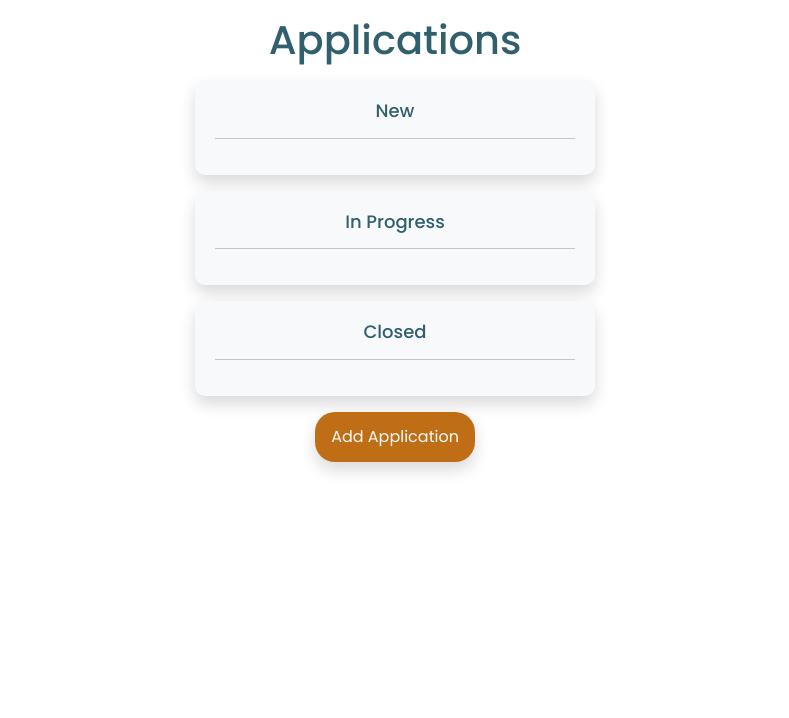
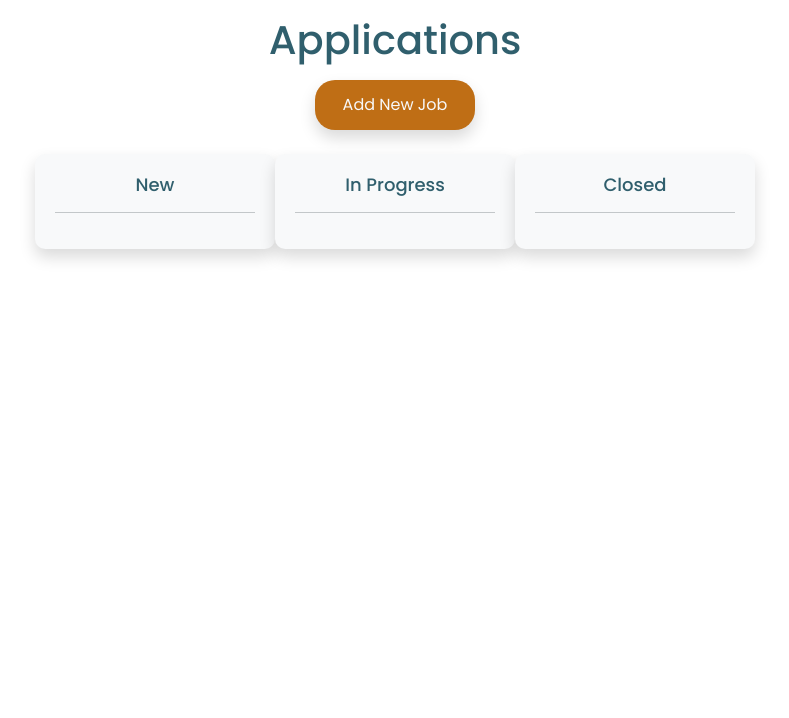
Before and after one commit to Tamas-Gavlider/2410-hackhaton-team5, a Django app: page /job_applications/ in a window 1280 px wide. Shown: the part 165-883 px from the top of the page, without its empty margins (245-1034 px from the left). Run offline with Django 5.2, Linux system fonts and the light colour scheme; the visitor is signed in with stand-in values (Sample User, id 1); data that the repository does not hold is empty; some libraries are stand-ins or nearby versions.

Commit message:
feat(ui): adjust Kanban layout for larger screens and update 'Add New Job' button
- Changed Kanban board direction to horizontal layout on larger screens using media queries
- Updated 'Add Application' button text to 'Add New Job'
- Moved 'Add New Job' button to the top right corner of the dashboard

```diff
--- a/job_applications/templates/job_applications/job_applications.html
+++ b/job_applications/templates/job_applications/job_applications.html
@@ -5,6 +5,9 @@
   <div class="row">
     <div class="col-md-12 col-lg-10 col-xl-8 text-center mx-auto mb-2">
       <h1>Applications</h1>
+      <a class="primary-btn button shadow mt-2 mb-3 btn" href="{% url 'add_application' %}">
+        Add New Job
+      </a>
       <div class="board">
         <div class="column shadow my-2" id="newApp">
           <h2>New</h2>
@@ -58,9 +61,6 @@
             {% endfor %}
           </div>
         </div>
-        <a class="primary-btn button shadow mt-2 mb-3 btn" href="{% url 'add_application' %}">
-          Add Application
-        </a>
         {% if application.id %}
         <a class="secondary-btn button shadow mt-2 mb-3 btn" href="{% url 'edit_application' application.id %}">Edit</a>
         {% endif %}
--- a/static/css/kanban.css
+++ b/static/css/kanban.css
@@ -95,3 +95,16 @@ body {
 .modal-footer {
     border-top: 1px solid var(--light-orange);
 }
+
+/* Media */
+@media (min-width: 1200px) {
+    .board {
+        align-items: flex-start;
+        flex-direction: row;
+        justify-content: space-between;
+    }
+    .column {
+        flex: 1;
+        max-width: 300px;
+    }
+}
```
